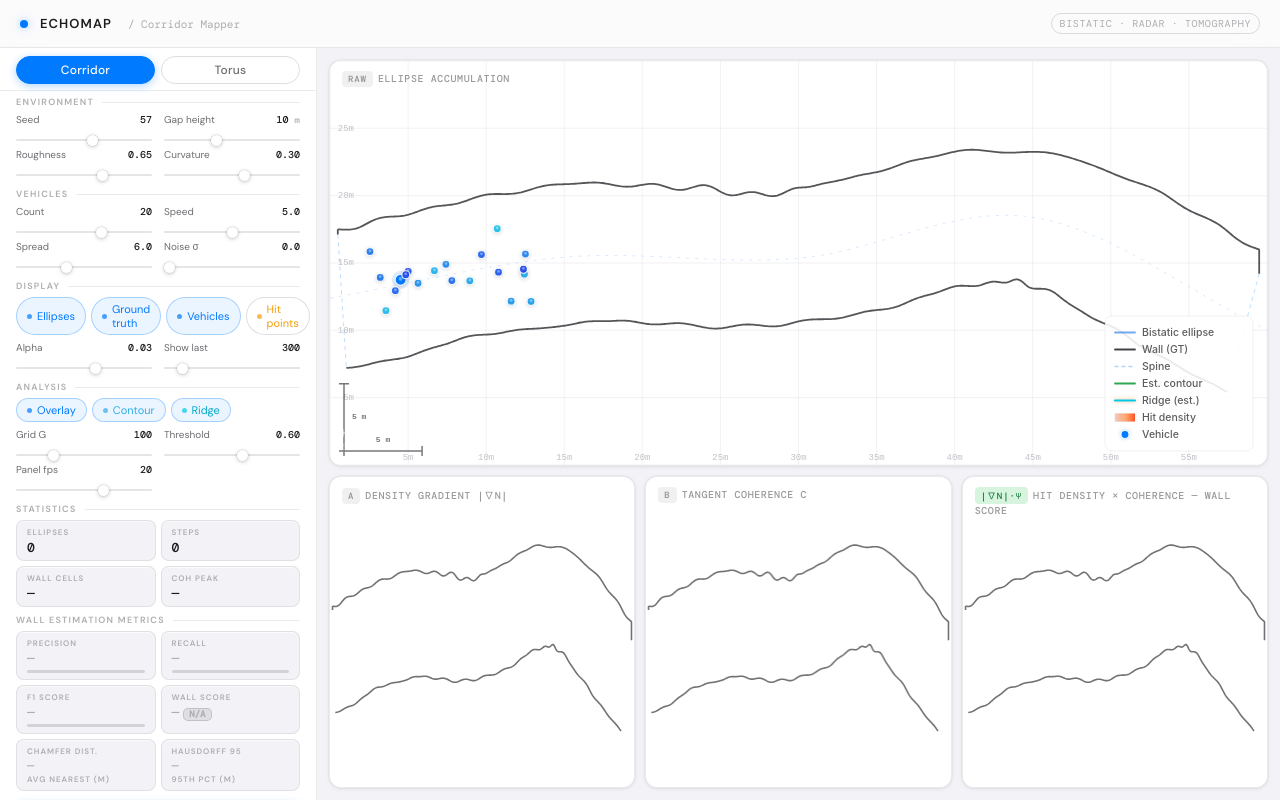
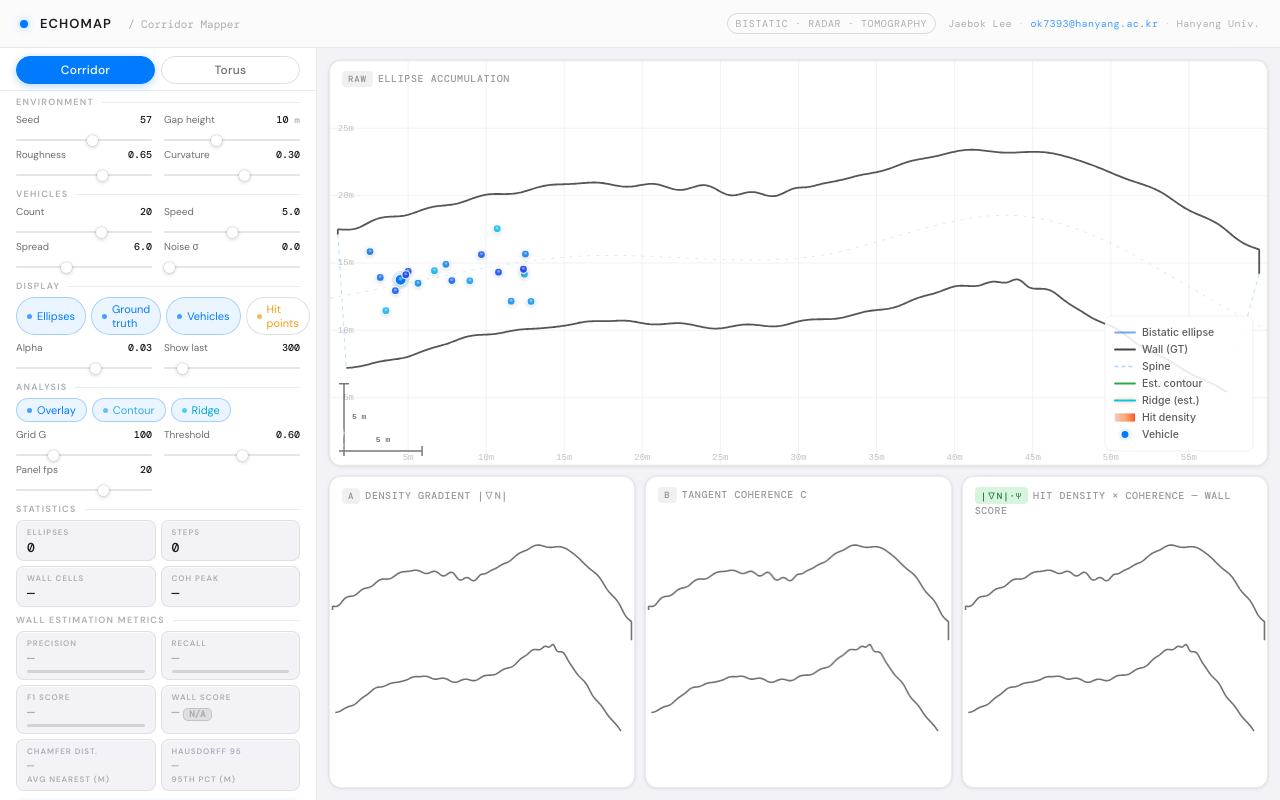
Before and after one commit to woqhrl9494-cell/corridor-mapper, a plain HTML site: page index.html in a window 1280 px wide. Drawn offline with nearby package versions, Linux system fonts and the light colour scheme; a web font is replaced by a local one.

Commit message:
Add files via upload

```diff
--- a/index.html
+++ b/index.html
@@ -1,3 +1,13 @@
+<!--
+  ╔══════════════════════════════════════════════════════════╗
+  ║  EchoMap — Corridor Mapper                              ║
+  ║  Bistatic Radar Tomography Simulator                    ║
+  ╠══════════════════════════════════════════════════════════╣
+  ║  Author : Jaebok Lee                                    ║
+  ║  Email  : ok7393@hanyang.ac.kr                          ║
+  ║  School : Hanyang University                            ║
+  ╚══════════════════════════════════════════════════════════╝
+-->
 <!DOCTYPE html>
 <html lang="ko">
 <head>
@@ -88,6 +98,23 @@ header {
   padding: 3px 8px;
   border-radius: 20px;
 }
+.header-author {
+  font-family: 'DM Mono', monospace;
+  font-size: 10px;
+  font-weight: 400;
+  color: var(--text3);
+  letter-spacing: 0.04em;
+  display: flex;
+  align-items: center;
+  gap: 6px;
+}
+.header-author a {
+  color: var(--accent);
+  text-decoration: none;
+  opacity: 0.75;
+  transition: opacity 0.15s;
+}
+.header-author a:hover { opacity: 1; }
 
 /* ── LAYOUT ─────────────────────────────── */
 .main { display: flex; flex: 1; overflow: hidden; }
@@ -524,6 +551,13 @@ canvas {
   <span class="logo-sub">/ Corridor Mapper</span>
   <div class="header-sep"></div>
   <span class="header-badge">BISTATIC · RADAR · TOMOGRAPHY</span>
+  <div class="header-author">
+    <span>Jaebok Lee</span>
+    <span style="color:var(--border2)">·</span>
+    <a href="mailto:ok7393@hanyang.ac.kr">ok7393@hanyang.ac.kr</a>
+    <span style="color:var(--border2)">·</span>
+    <span>Hanyang Univ.</span>
+  </div>
 </header>
 
 <div class="main">
```
